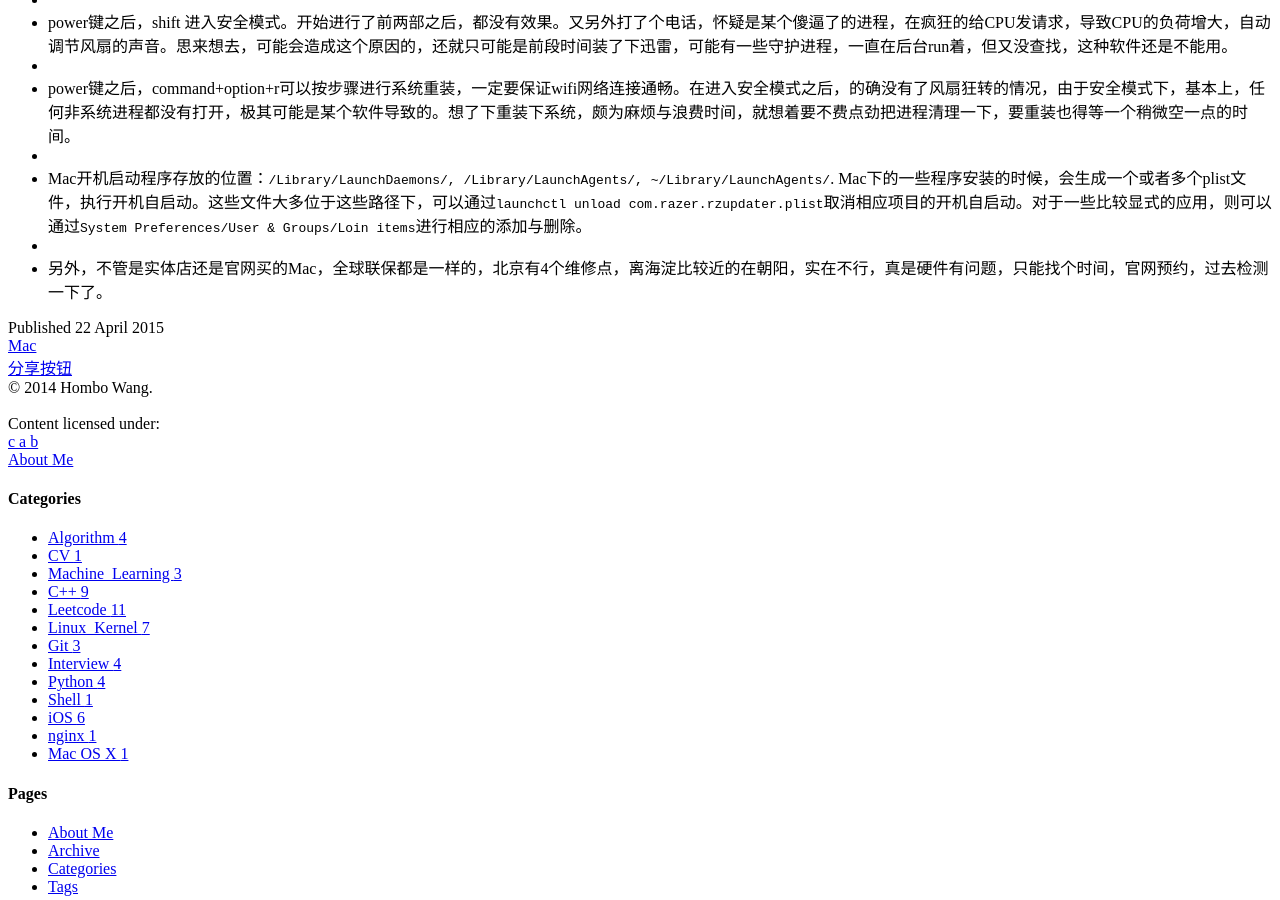
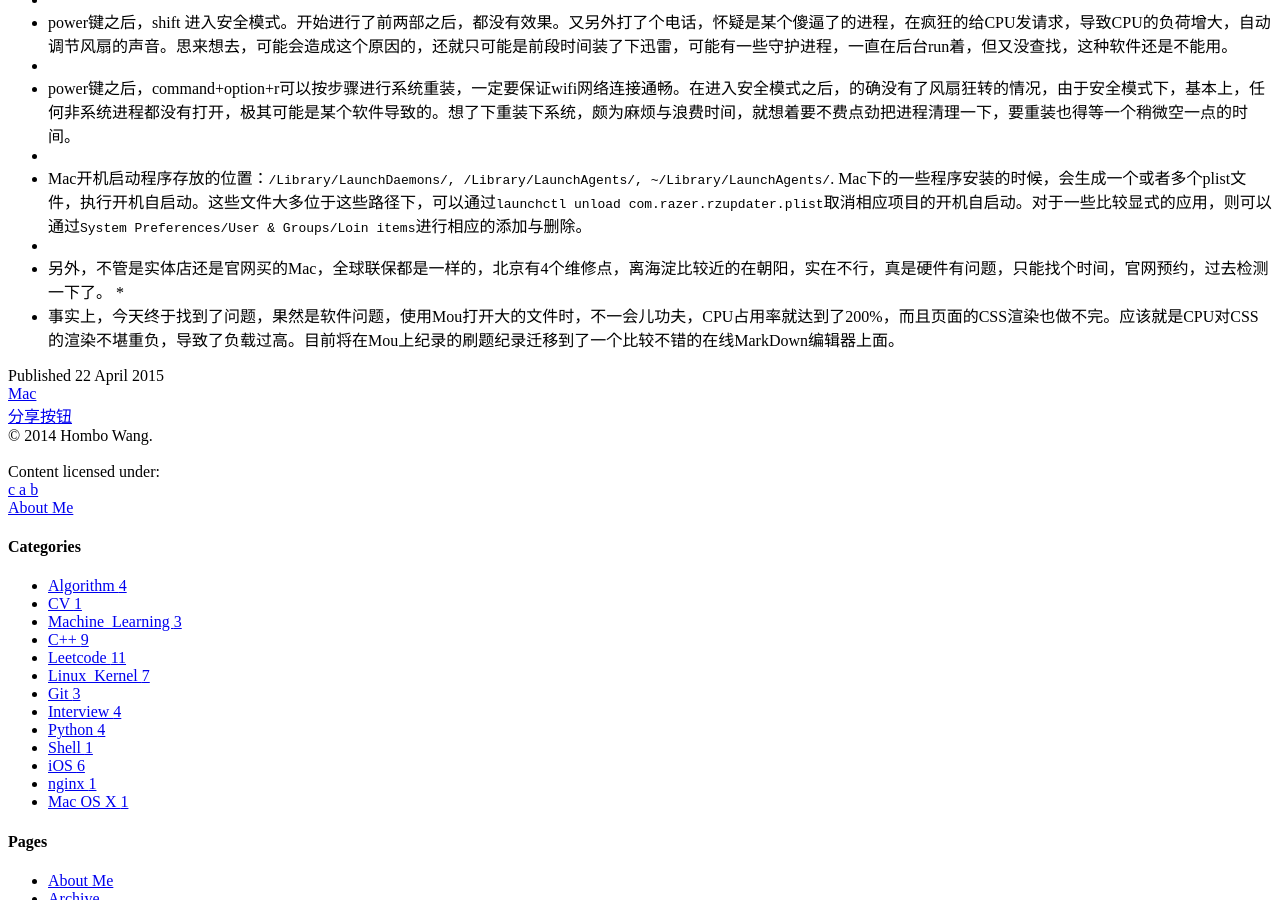
Before and after one commit to pathfinder007/pathfinder007.github.com, a Jekyll site: the page built from _posts/2015-04-22-Mac-heat-event.md, in a window 1280 px wide and 900 px high, scrolled down 574 px. Built offline with Jekyll 4.4.1, drawn with Linux system fonts in a browser that asks for light colours; nearby versions of some CDN libraries; library files that are not in the unit come from our copies; comment, search, counter and statistics services are not loaded.

Commit message:
Edit Mac-heat-event

```diff
--- a/_posts/2015-04-22-Mac-heat-event.md
+++ b/_posts/2015-04-22-Mac-heat-event.md
@@ -24,3 +24,5 @@ tags: Mac
 * Mac开机启动程序存放的位置：`/Library/LaunchDaemons/, /Library/LaunchAgents/, ~/Library/LaunchAgents/`. Mac下的一些程序安装的时候，会生成一个或者多个plist文件，执行开机自启动。这些文件大多位于这些路径下，可以通过`launchctl unload com.razer.rzupdater.plist`取消相应项目的开机自启动。对于一些比较显式的应用，则可以通过`System Preferences/User & Groups/Loin items`进行相应的添加与删除。
 *
 * 另外，不管是实体店还是官网买的Mac，全球联保都是一样的，北京有4个维修点，离海淀比较近的在朝阳，实在不行，真是硬件有问题，只能找个时间，官网预约，过去检测一下了。
+*
+* 事实上，今天终于找到了问题，果然是软件问题，使用Mou打开大的文件时，不一会儿功夫，CPU占用率就达到了200%，而且页面的CSS渲染也做不完。应该就是CPU对CSS的渲染不堪重负，导致了负载过高。目前将在Mou上纪录的刷题纪录迁移到了一个比较不错的在线MarkDown编辑器上面。
```
